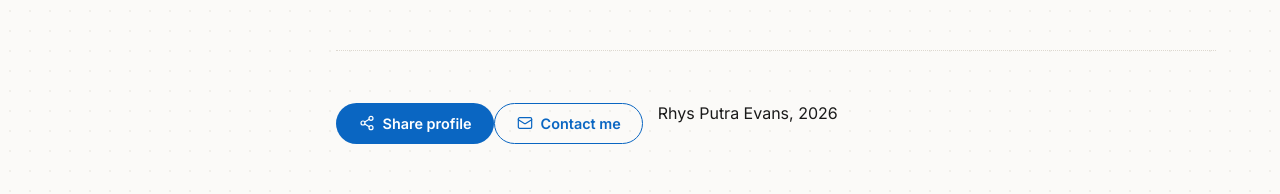
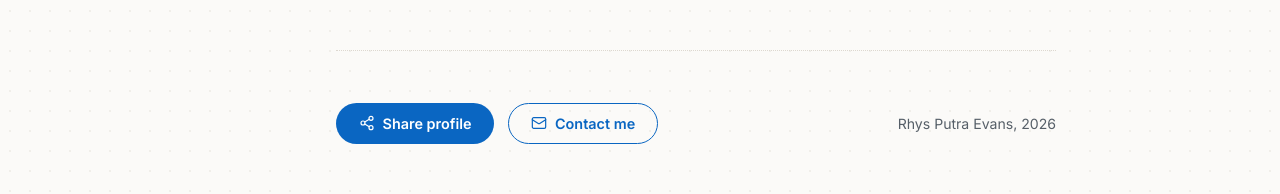
Before and after one commit to rice-evans/Portfolio, a React (Vite) app: page / in a window 1280 px wide. Shown: the part 2479-2673 px from the top of the page. Built offline with nearby package versions, Linux system fonts and the light colour scheme; grey boxes are pictures that could not be loaded.

Commit message:
Update App.css

```diff
--- a/src/App.css
+++ b/src/App.css
@@ -400,10 +400,25 @@
 
 .footer {
   display: flex;
-  gap: 0.9rem;
+  align-items: center;         /* Aligns text baseline perfectly with buttons */
+  justify-content: space-between; /* Pushes buttons to the left and copyright to the hard right */
   padding: 3.25rem 0 0;
   border-top: 1px dotted var(--line);
-  max-width: 100%;
+  max-width: var(--content-max); /* Ensures text ends exactly where the dashed line stops */
+  width: 100%;
+}
+
+.footer__actions {
+  display: flex;
+  gap: 0.9rem;
+}
+
+.footer__copyright {
+  font-family: var(--font-body);
+  font-size: 0.88rem;
+  color: var(--ink-soft);
+  font-weight: 400;
+  white-space: nowrap;
 }
 
 .footer__btn {
```
